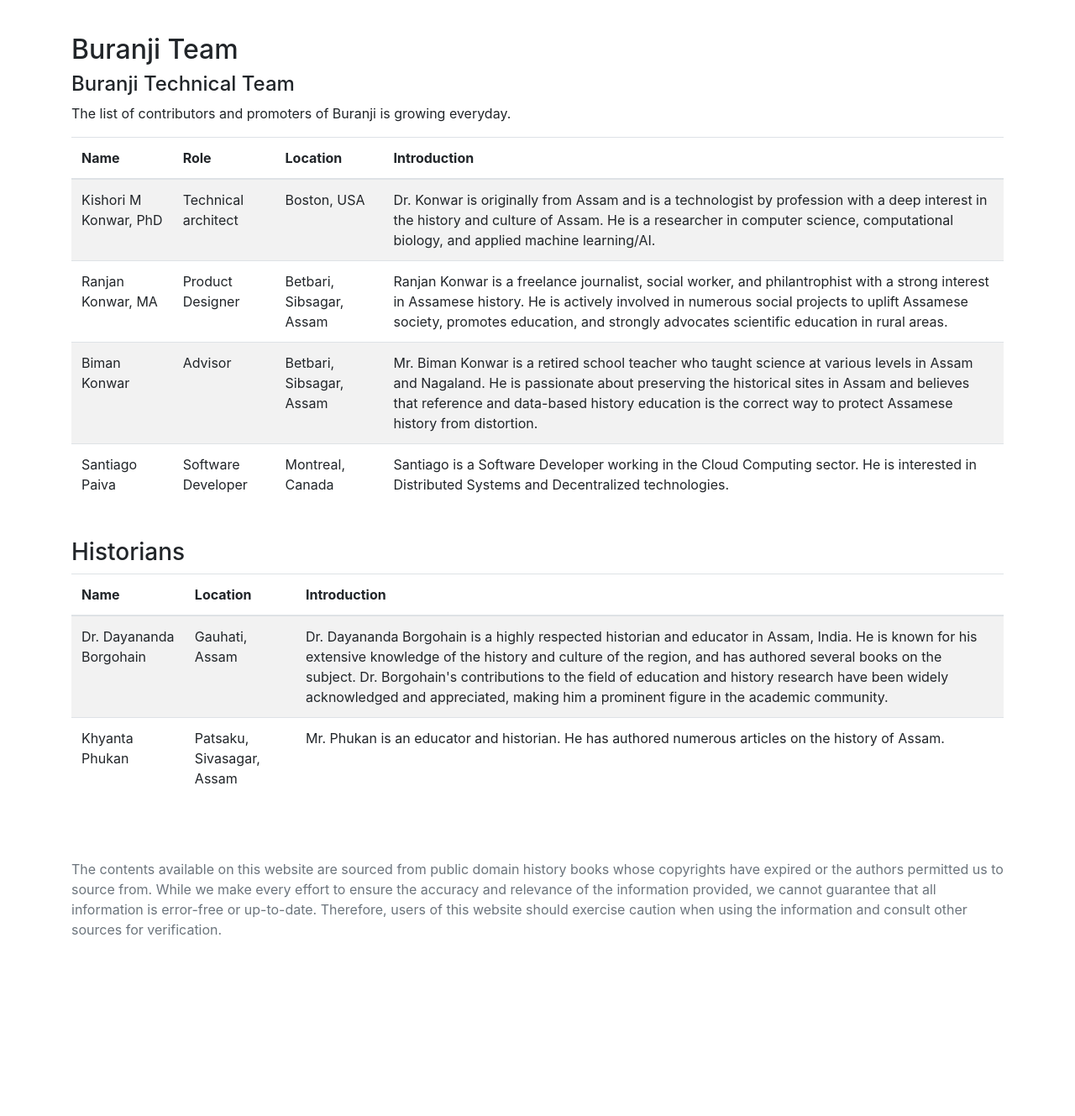
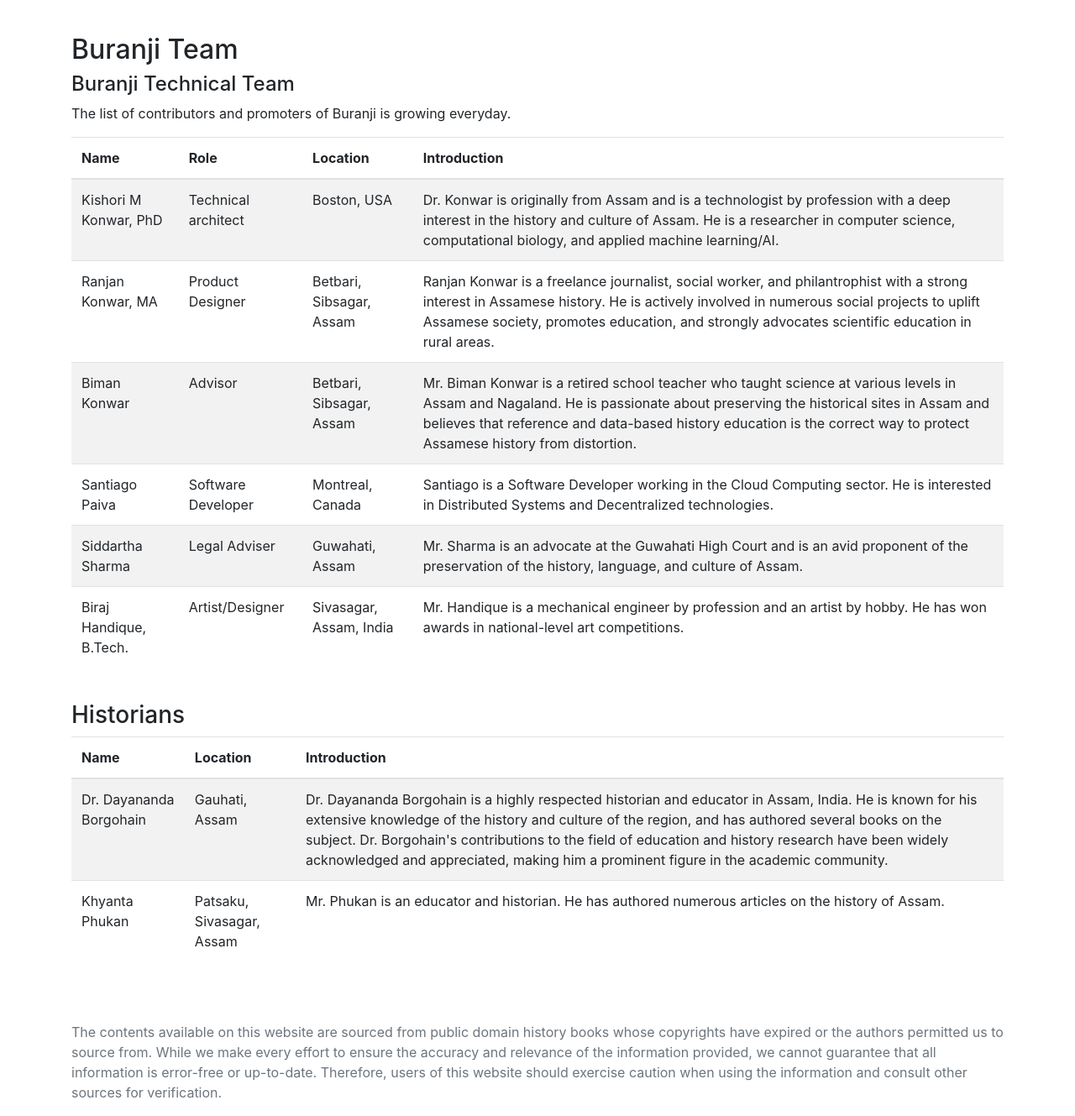
Before and after one commit to kishori82/buranji, a Flask app: page /team in a window 1280 px wide. Shown: the whole page at 84% size. Before the commit the page ends 1114 px from the top, so only its background shows below. Run offline with Flask 3, Linux system fonts and the light colour scheme; some libraries are stand-ins or nearby versions.

Commit message:
added siddhart and biraj to the team.html

```diff
--- a/templates/team.html
+++ b/templates/team.html
@@ -67,6 +67,7 @@
 						the correct way to protect Assamese history from distortion.
 					</td>
 				</tr>
+
 				<tr>
 					<td>Santiago Paiva</td>
 					<td>Software Developer</td>
@@ -76,6 +77,26 @@
 						and Decentralized technologies.
 					</td>
 				</tr>
+				<tr>
+					<td>Siddartha Sharma</td>
+					<td>Legal Adviser</td>
+					<td>Guwahati, Assam</td>
+					<td>
+					Mr. Sharma is an advocate at the Guwahati High Court and is an avid proponent of the preservation of the history, language,
+                                           and culture of Assam.
+					</td>
+				</tr>
+				<tr>
+					<td>Biraj Handique, B.Tech.</td>
+					<td>Artist/Designer</td>
+					<td>Sivasagar, Assam, India </td>
+					<td>
+                                              Mr. Handique is a mechanical engineer by profession and an artist by hobby. He has won awards in national-level art competitions.
+					</td>
+				</tr>
+
+
+
 			</tbody>
 		</table>
 	</div>
```
